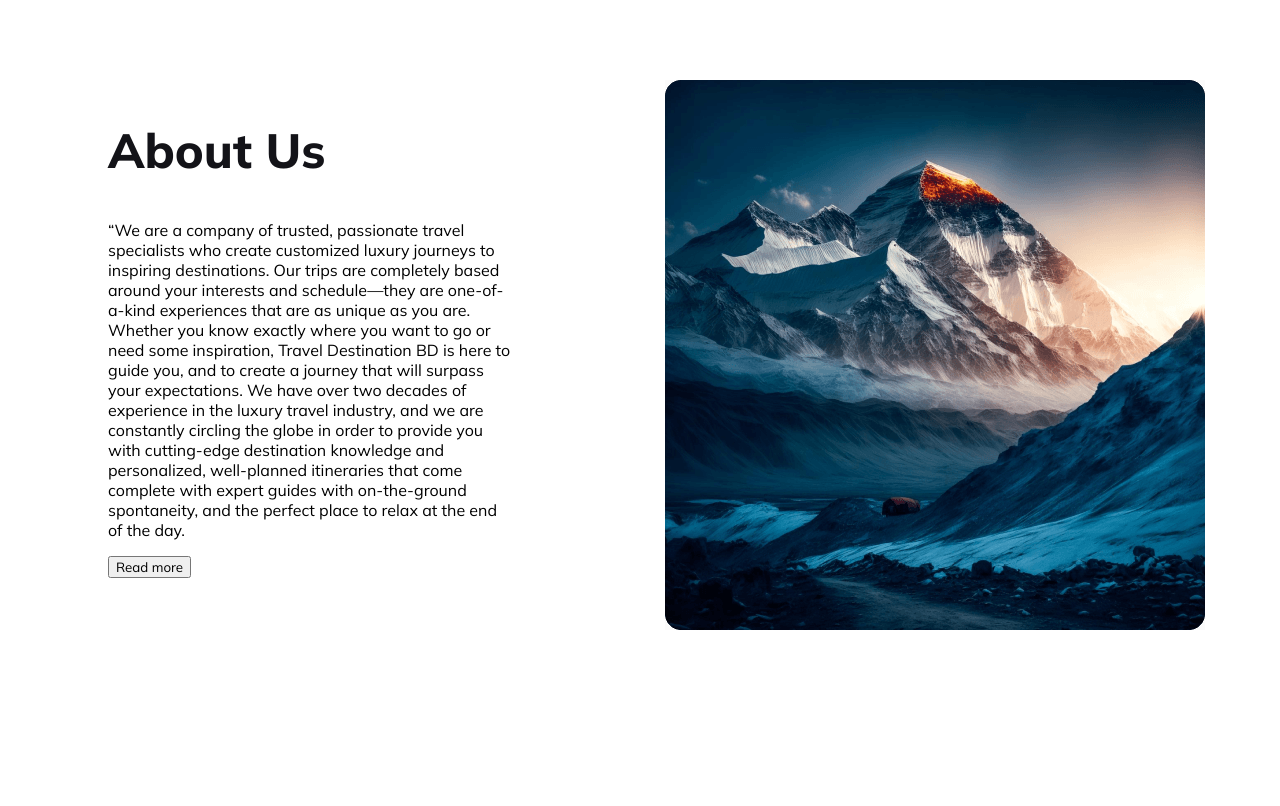
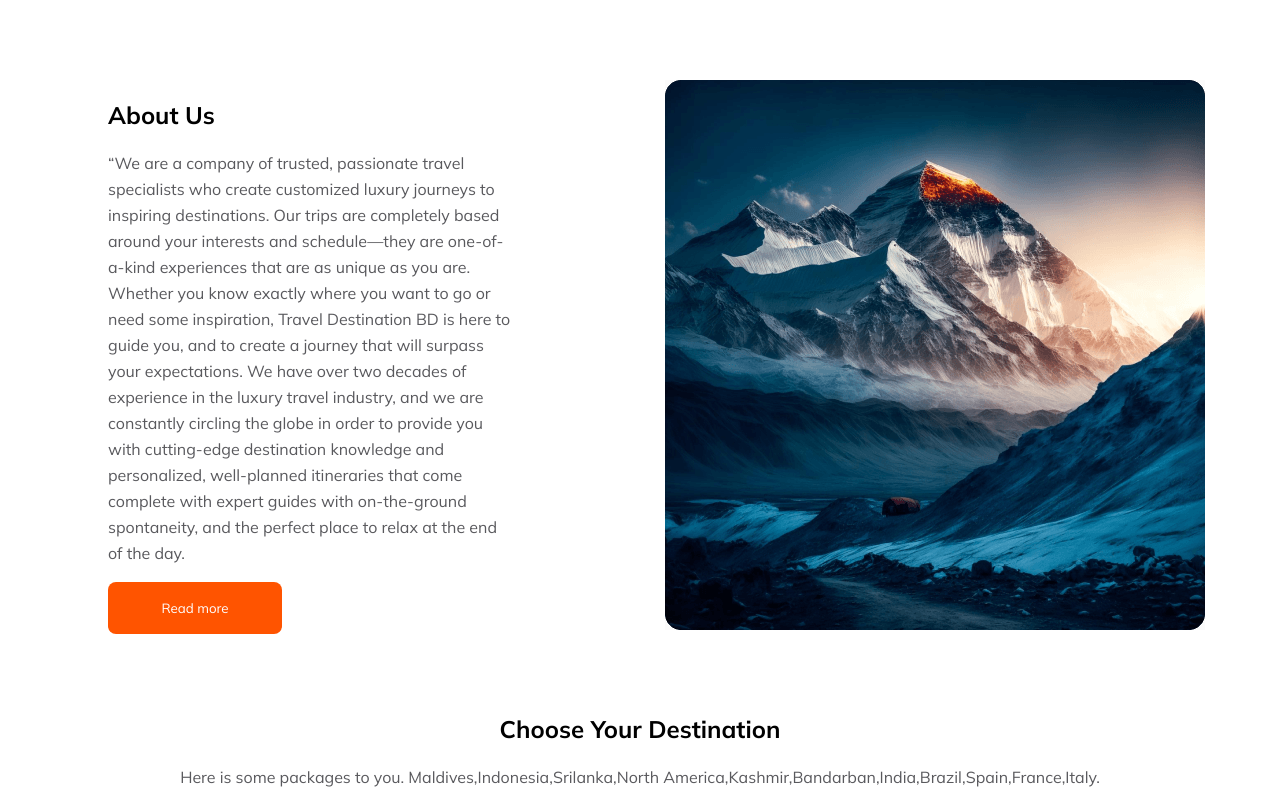
Before and after one commit to rofiquddin05/b9-a2, a plain HTML site: page index.html in a window 1280 px wide. Shown: the part 643-1449 px from the top of the page. Before the commit the page ends 1281 px from the top, so only its background shows below. Drawn offline with Linux system fonts and the light colour scheme.

Commit message:
Destination

```diff
--- a/index.html
+++ b/index.html
@@ -45,16 +45,20 @@
     <main>
         <div class="about-us">
             <div>
-                <h2 id="about-us">About Us</h2>
-                <p>“We are a company of trusted, passionate travel specialists who create customized luxury journeys to inspiring destinations. Our trips are completely based around your interests and schedule—they are one-of-a-kind experiences that are as unique as you are. Whether you know exactly where you want to go or need some inspiration, Travel Destination BD is here to guide you, and to create a journey that will surpass your expectations. We have over two decades of experience in the luxury travel industry, and we are constantly circling the globe in order to provide you with cutting-edge destination knowledge and personalized, well-planned itineraries that come complete with expert guides with on-the-ground spontaneity, and the perfect place to relax at the end of the day.
+                <h2 class="body head">About Us</h2>
+                <p class="about-us-pra">“We are a company of trusted, passionate travel specialists who create customized luxury journeys to inspiring destinations. Our trips are completely based around your interests and schedule—they are one-of-a-kind experiences that are as unique as you are. Whether you know exactly where you want to go or need some inspiration, Travel Destination BD is here to guide you, and to create a journey that will surpass your expectations. We have over two decades of experience in the luxury travel industry, and we are constantly circling the globe in order to provide you with cutting-edge destination knowledge and personalized, well-planned itineraries that come complete with expert guides with on-the-ground spontaneity, and the perfect place to relax at the end of the day.
                 </p>
-                <button>Read more</button>
+                <button class="search">Read more</button>
             </div>
             <div class="mont">
                 <img src="Images/Rectangle 4.png" alt="">
             </div>
 
         </div>
+        <container class="Destination" >
+            <h2 class="body head">Choose Your Destination</h2>
+            <p class="about-us-pra">Here is some packages to you. Maldives,Indonesia,Srilanka,North America,Kashmir,Bandarban,India,Brazil,Spain,France,Italy.</p>
+        </container>
     </main>
     <footer>
 
--- a/style.css
+++ b/style.css
@@ -115,6 +115,7 @@ border: none;
     margin-left: 100px;
     margin-right: 67px;
     gap:150px;
+    margin-bottom: 80px;
 }
 .mont{
     width: 540px;
@@ -122,9 +123,18 @@ height: 550px;
 flex-shrink: 0;
 border-radius: 16px;
 }
-#about-us{
+.body head{
     color: #131318;
     font-weight: 800;
     font-size:3rem;
 
 }
+.about-us-pra{
+    color: rgba(19, 19, 24, 0.70);
+font-size: 1rem;
+font-weight: 400;
+line-height: 26px;
+}
+.Destination{
+    text-align: center;
+}
```
